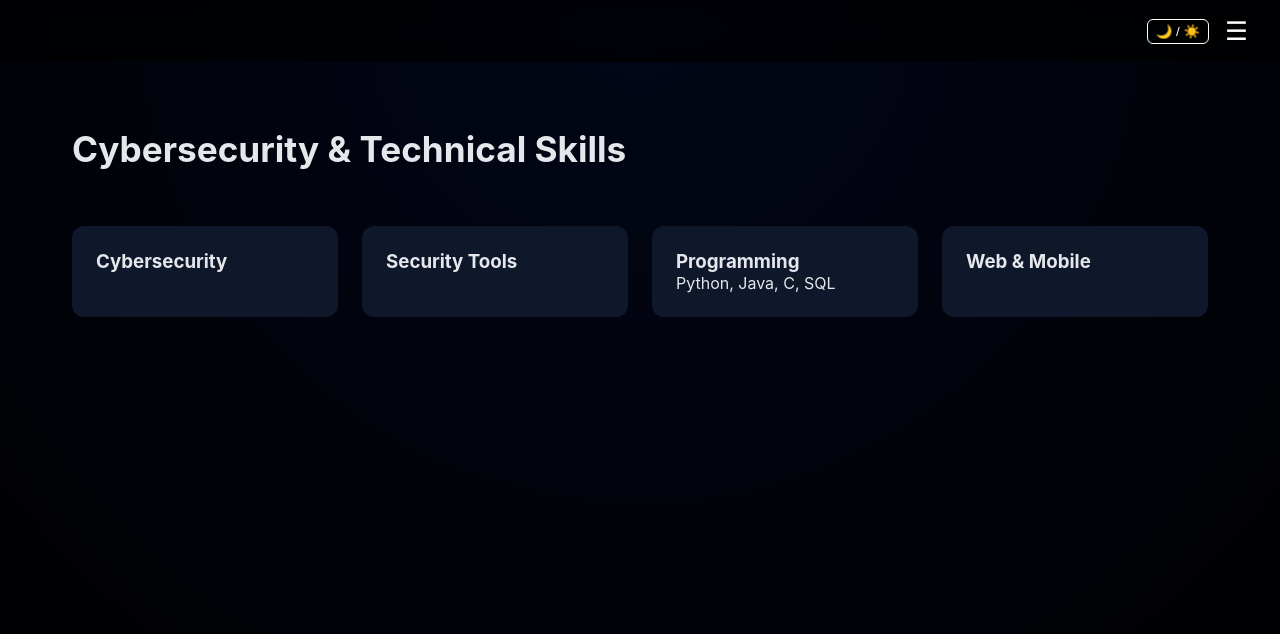
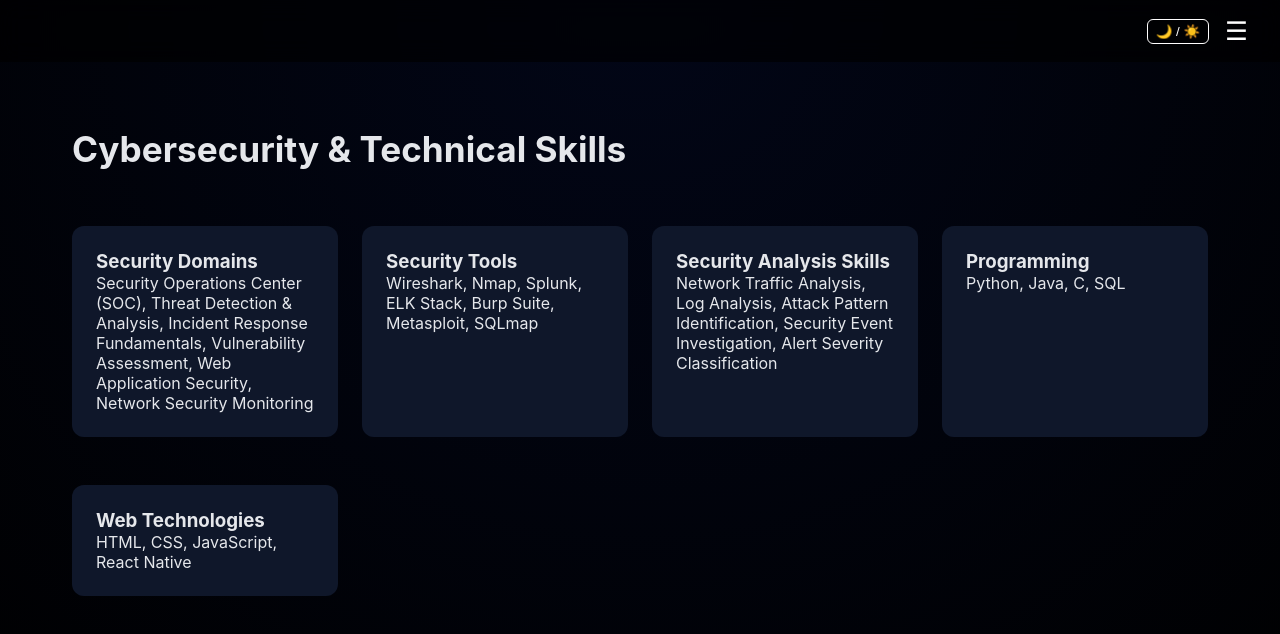
Before and after one commit to Raju84311/portfolio, a React (Vite) app: page /#/skills in a window 1280 px wide. Shown: the top 634 px of the page. Built offline with nearby package versions, Linux system fonts and the light colour scheme.

Commit message:
Fix skills section fields

```diff
--- a/src/sections/Skills.jsx
+++ b/src/sections/Skills.jsx
@@ -22,13 +22,18 @@
         }}
       >
         <div className="card">
-          <h3>Cybersecurity</h3>
-          <p>{(skills.cybersecurity || []).join(", ")}</p>
+          <h3>Security Domains</h3>
+          <p>{(skills.securityDomains || []).join(", ")}</p>
         </div>
 
         <div className="card">
           <h3>Security Tools</h3>
-          <p>{(skills.tools || []).join(", ")}</p>
+          <p>{(skills.securityTools || []).join(", ")}</p>
+        </div>
+
+        <div className="card">
+          <h3>Security Analysis Skills</h3>
+          <p>{(skills.analysisSkills || []).join(", ")}</p>
         </div>
 
         <div className="card">
@@ -37,8 +42,8 @@
         </div>
 
         <div className="card">
-          <h3>Web & Mobile</h3>
-          <p>{(skills.webMobile || []).join(", ")}</p>
+          <h3>Web Technologies</h3>
+          <p>{(skills.webTechnologies || []).join(", ")}</p>
         </div>
       </div>
     </section>
```
